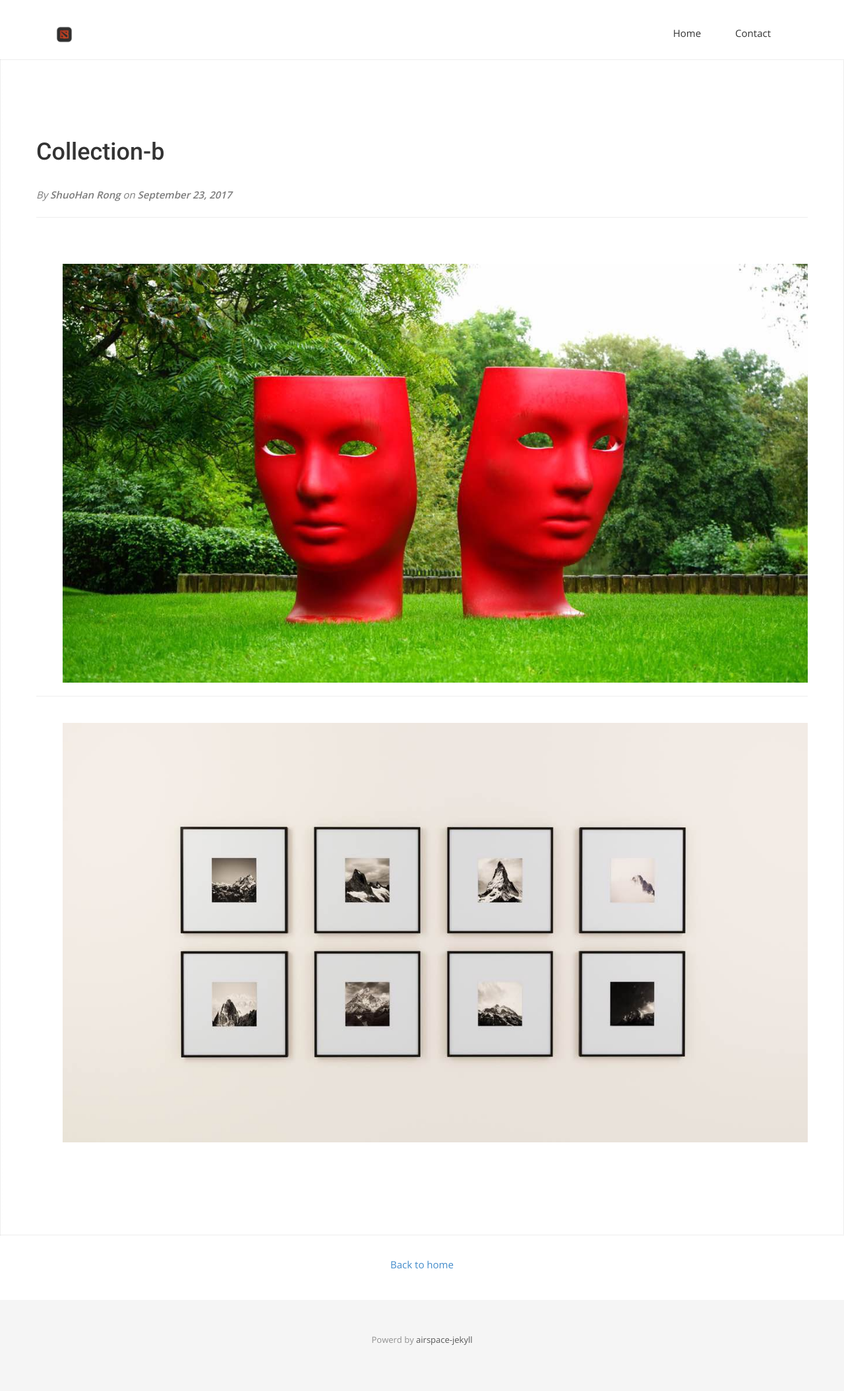
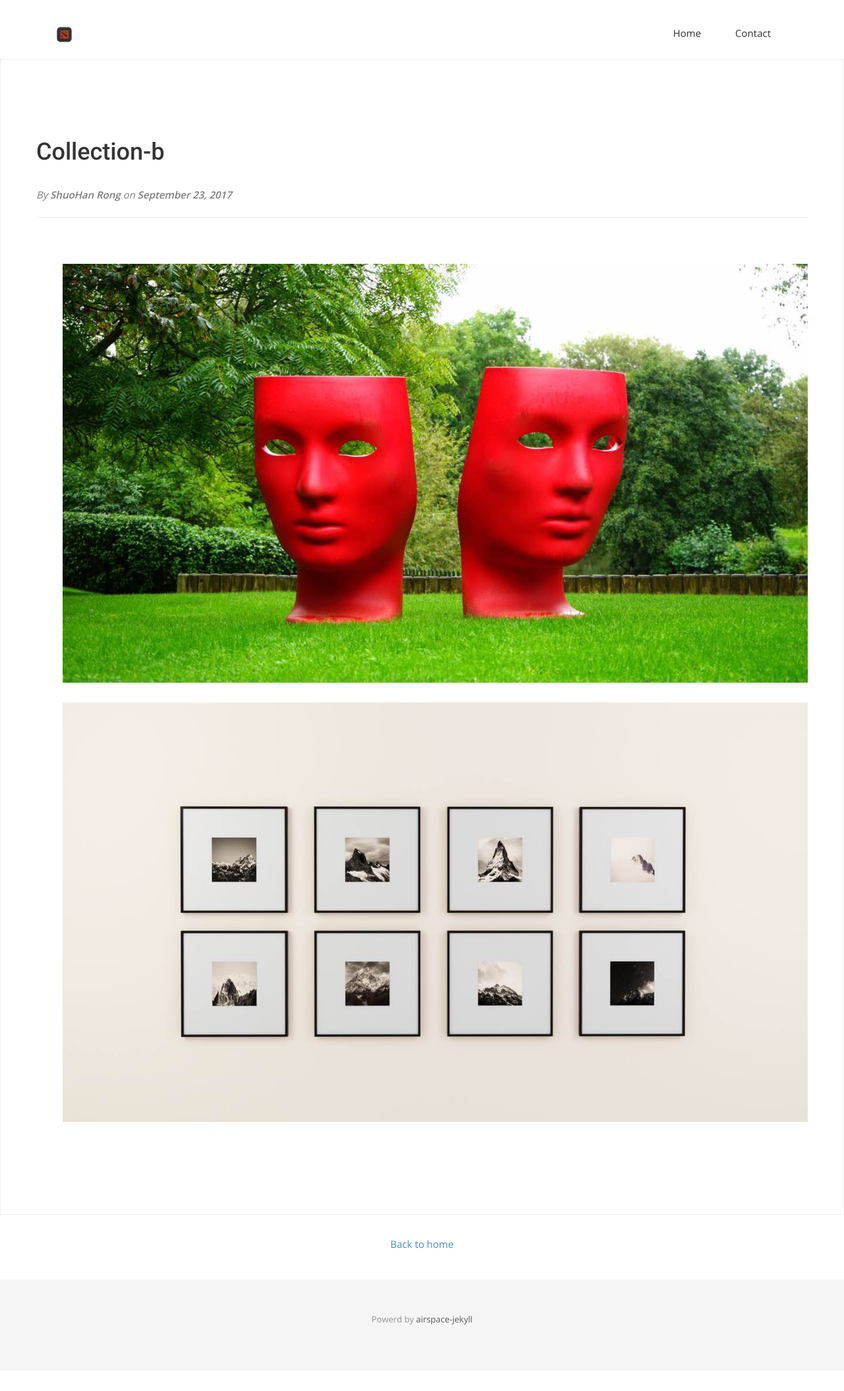
Before and after one commit to shuohanr/back.shuohanr.github.io, a Jekyll site: the page built from _posts/2017-09-23-collection-b.md, in a window 1280 px wide. Shown: the whole page at 66% size. Built offline with Jekyll 4.4.1, drawn with Linux system fonts in a browser that asks for light colours; nearby versions of some CDN libraries; some web fonts are replaced; after the commit the page ends 2078 px from its top, so only the background shows below that.

Commit message:
统一图片间距

```diff
--- a/_posts/2017-09-23-collection-b.md
+++ b/_posts/2017-09-23-collection-b.md
@@ -7,6 +7,5 @@ img: collection-b/img-0.jpg
 
 ![img-0](/img/collection-b/img-0.jpg)
 
----
 
 ![img-1](/img/collection-b/img-1.jpg)
--- a/index.html
+++ b/index.html
@@ -11,7 +11,7 @@ permalink: /
         <div class="col-md-12">
           <div class="block">
             <h1 class="animated fadeInUp">Welcom to my home</h1>
-            <p class="animated fadeInUp">ShouHan Rong</p>
+            <p class="animated fadeInUp">ShuoHan Rong</p>
           </div>
         </div>
       </div>
```
